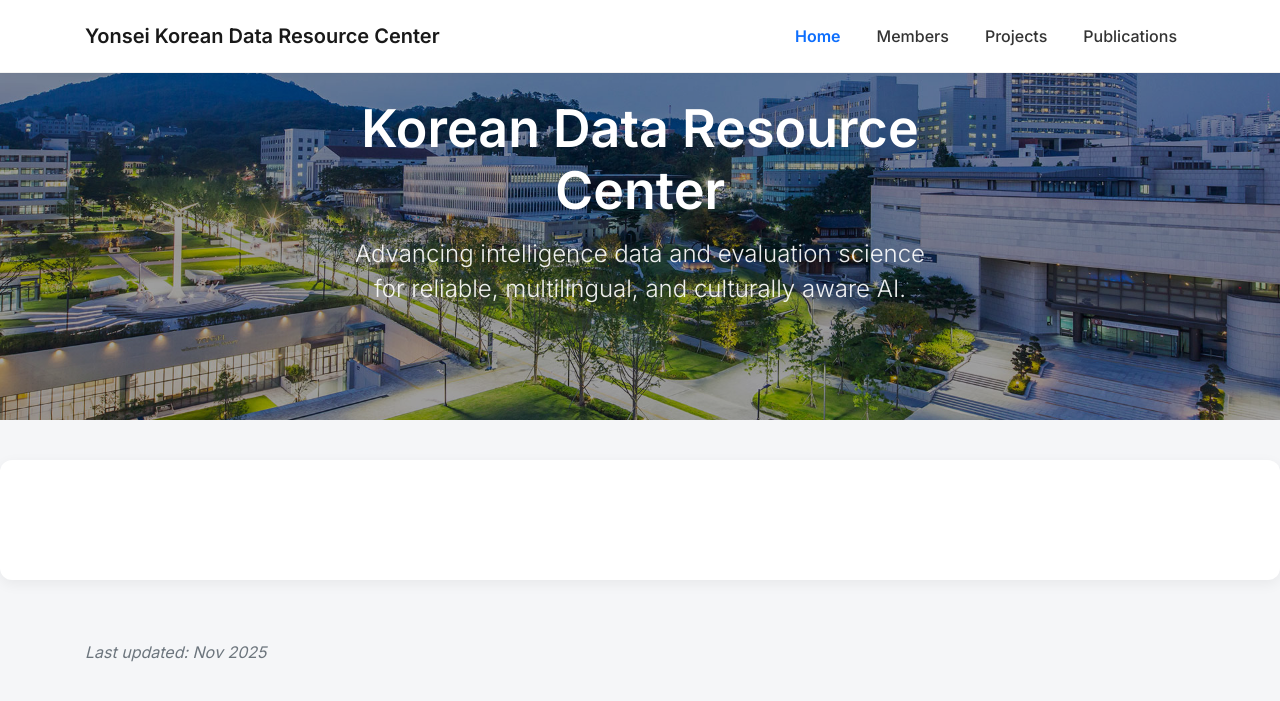
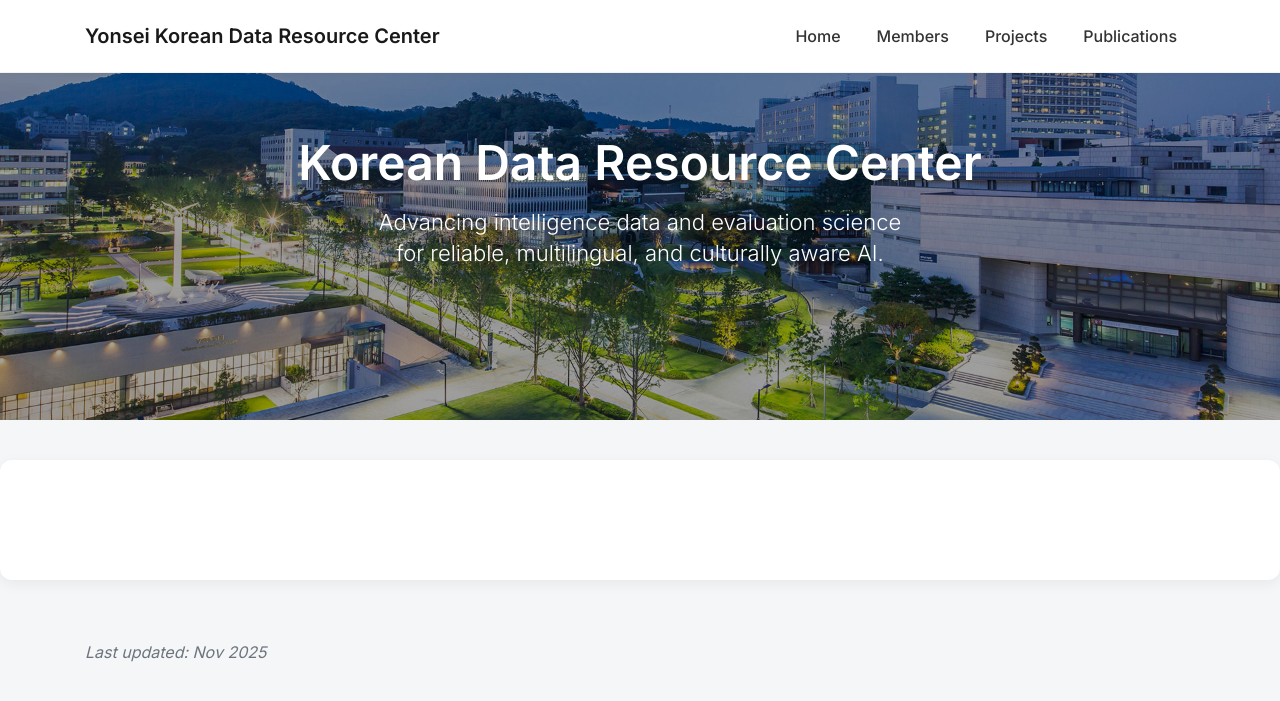
Before and after one commit to wangxiaonan-git/kdarc-lab, a Jekyll site: the page built from index.html, in a window 1280 px wide. Shown: the top 701 px of the page. Built offline with Jekyll 4.4.1, drawn with Linux system fonts in a browser that asks for light colours.

Commit message:
Update default.html

```diff
--- a/_layouts/default.html
+++ b/_layouts/default.html
@@ -5,10 +5,7 @@
   <meta name="viewport" content="width=device-width, initial-scale=1" />
   <title>{{ page.title | default: "Korean Data Resource Center" }}</title>
 
-  <!-- Google Fonts -->
   <link href="https://fonts.googleapis.com/css2?family=Inter:wght@300;400;500;600&display=swap" rel="stylesheet" />
-
-  <!-- Bootstrap -->
   <link rel="stylesheet" href="https://stackpath.bootstrapcdn.com/bootstrap/4.5.2/css/bootstrap.min.css" />
 
   <style>
@@ -17,7 +14,7 @@
       background-color: #f5f6f8;
     }
 
-  /* ====================== NAVBAR ====================== */
+    /* ---------------- NAVBAR ---------------- */
     .navbar {
       padding: 14px 0;
       background: white !important;
@@ -28,6 +25,7 @@
     .navbar-brand {
       font-weight: 600;
       font-size: 20px;
+      white-space: nowrap;
     }
 
     .nav-link {
@@ -35,8 +33,8 @@
       font-size: 16px;
       padding: 10px 18px !important;
       color: #333 !important;
+      transition: all .25s ease;
       position: relative;
-    transition: all 0.25s ease;
     }
 
     .nav-link:hover {
@@ -45,12 +43,6 @@
       transform: translateY(-1px);
     }
 
-  .nav-item.active .nav-link {
-    color: #0d6efd !important;
-    font-weight: 600;
-  }
-
-  /* underline hover */
     .nav-link::after {
       content: "";
       position: absolute;
@@ -58,10 +50,8 @@
       left: 22%;
       width: 56%;
       height: 2px;
-    border-radius: 2px;
       background: #157aff;
       transform: scaleX(0);
-    transform-origin: center;
       transition: transform .25s ease;
     }
 
@@ -70,13 +60,13 @@
       transform: scaleX(1);
     }
 
-  /* ====================== HERO ====================== */
+    /* ---------------- HERO BANNER ---------------- */
     .hero-banner {
       width: 100%;
       height: 420px;
       background-image: url('/kdarc-lab/assets/images/background/background1.jpg');
       background-size: cover;
-    background-position: center 20%;  /* 保持原来的 framing 不动 */
+      background-position: center 20%;
       background-repeat: no-repeat;
       position: relative;
       overflow: hidden;
@@ -91,41 +81,36 @@
       z-index: 1;
     }
 
-  /* >>>>> 关键：文字垂直居中，背景不变 */
+    /* ========== 关键：文本视觉正中心居中 ========== */
     .hero-center {
       position: absolute;
-    top: 50%;        /* 往下移动页面高度的 50% */
-    left: 50%;       /* 水平居中 */
-    transform: translate(-50%, -50%); /* 完整居中 */
+      top: 50%;                   /* 垂直居中 */
+      left: 50%;                  /* 水平居中 */
+      transform: translate(-50%, -50%);
       z-index: 3;
       text-align: center;
       color: white;
       max-width: 900px;
       padding: 0 20px;
-
-    animation: fadeIn 1s ease-out forwards;
-    opacity: 0;
     }
 
+    /* 主标题：绝不换行 */
     .hero-center h1 {
-    font-size: 52px;
+      font-size: 48px;
       font-weight: 600;
-    margin-bottom: 14px;
+      margin-bottom: 15px;
+      white-space: nowrap;   /* <=== 主标题一行 */
     }
 
+    /* 副标题：正常换行 */
     .hero-center p {
-    font-size: 24px;
+      font-size: 22px;
       font-weight: 300;
       line-height: 1.45;
-    opacity: 0.92;
+      white-space: normal !important;  /* <=== 恢复换行 */
     }
 
-  @keyframes fadeIn {
-    from { opacity: 0; transform: translate(-50%, -40%); }
-    to { opacity: 1; transform: translate(-50%, -50%); }
-  }
-
-  /* ====================== CONTENT ====================== */
+    /* ---------------- CONTENT AREA ---------------- */
     .content-wrapper {
       max-width: 1400px;
       margin: 40px auto 60px;
@@ -135,12 +120,11 @@
       box-shadow: 0 4px 14px rgba(0,0,0,0.06);
     }
   </style>
-
 </head>
 
 <body>
 
-  <!-- NAV -->
+  <!-- NAVBAR -->
   <nav class="navbar navbar-expand-lg navbar-light fixed-top">
     <div class="container">
       <a class="navbar-brand" href="/kdarc-lab/">Yonsei Korean Data Resource Center</a>
@@ -151,45 +135,47 @@
 
       <div class="collapse navbar-collapse" id="navbarNav">
         <ul class="navbar-nav ml-auto">
+
           <li class="nav-item {% if page.url == '/' %}active{% endif %}">
             <a class="nav-link" href="/kdarc-lab/">Home</a>
           </li>
+
           <li class="nav-item {% if page.url contains 'members' %}active{% endif %}">
             <a class="nav-link" href="/kdarc-lab/members.html">Members</a>
           </li>
+
           <li class="nav-item {% if page.url contains 'projects' %}active{% endif %}">
             <a class="nav-link" href="/kdarc-lab/projects.html">Projects</a>
           </li>
+
           <li class="nav-item {% if page.url contains 'publications' %}active{% endif %}">
             <a class="nav-link" href="/kdarc-lab/publications.html">Publications</a>
           </li>
+
         </ul>
       </div>
     </div>
   </nav>
 
-  <!-- HERO ONLY ON HOME -->
   {% if page.url == "/" %}
   <div class="hero-banner">
     <div class="hero-overlay"></div>
 
     <div class="hero-center">
       <h1>Korean Data Resource Center</h1>
-      <p>Advancing intelligence data and evaluation science for reliable, multilingual, and culturally aware AI.</p>
+      <p>
+        Advancing intelligence data and evaluation science<br>
+        for reliable, multilingual, and culturally aware AI.
+      </p>
     </div>
   </div>
   {% endif %}
 
-  <!-- CONTENT -->
   <div class="content-wrapper">
     {{ content }}
   </div>
 
   {% include footer.html %}
 
-  <!-- JS -->
-  <script src="https://code.jquery.com/jquery-3.5.1.min.js"></script>
-  <script src="https://cdn.jsdelivr.net/npm/bootstrap@4.5.2/dist/js/bootstrap.bundle.min.js"></script>
-
 </body>
 </html>
```
Lines whose indentation alone changed are shown as unchanged.
